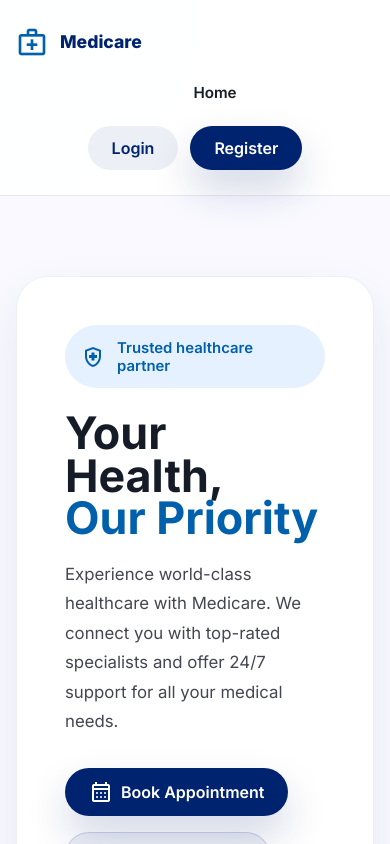
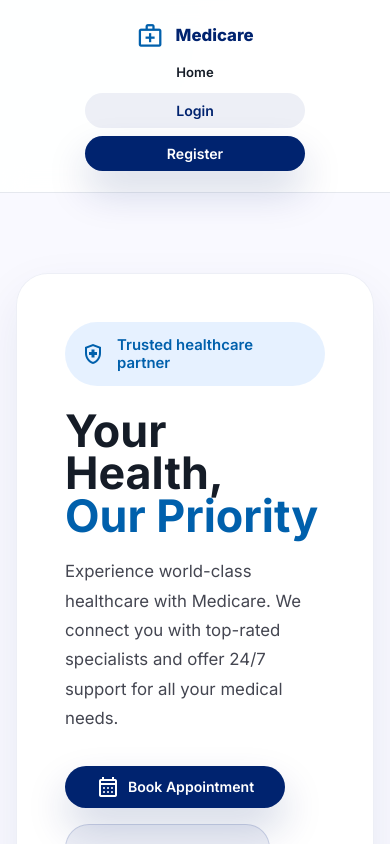
Before and after one commit to dharmraj192067-alt/medicare-doctor-appointment-system, a React app in the folder Frontend/: page / in a window 390 px wide. Shown: the top 844 px of the page. Built offline with nearby package versions, Linux system fonts and the light colour scheme; the HTML template or start-up script is replaced by a standard one.

Commit message:
Improve responsive navbar

```diff
--- a/Frontend/src/styles/navbar.css
+++ b/Frontend/src/styles/navbar.css
@@ -24,6 +24,7 @@
   font-weight: 800;
   color: var(--primary);
   font-size: 1.1rem;
+  white-space: nowrap;
 }
 
 .brand-icon {
@@ -36,6 +37,8 @@
   gap: 28px;
   align-items: center;
   flex-wrap: wrap;
+  margin: 0;
+  padding: 0;
 }
 
 .nav-links li {
@@ -47,6 +50,7 @@
   font-size: 0.95rem;
   font-weight: 600;
   position: relative;
+  text-decoration: none;
 }
 
 .nav-links a::after {
@@ -74,6 +78,7 @@
 .nav-user {
   color: var(--on-surface);
   font-weight: 700;
+  white-space: nowrap;
 }
 
 .button-primary,
@@ -85,7 +90,10 @@
   border-radius: 999px;
   padding: 12px 24px;
   font-weight: 600;
-  transition: transform 0.2s ease, box-shadow 0.2s ease, background 0.2s ease;
+  transition: transform 0.2s ease, box-shadow 0.2s ease,
+    background 0.2s ease;
+  border: none;
+  cursor: pointer;
 }
 
 .button-primary {
@@ -103,20 +111,115 @@
   background: rgba(30, 58, 138, 0.08);
 }
 
+/* ================================
+   TABLET
+================================ */
+
+@media (max-width: 900px) {
+  .nav-inner {
+    gap: 16px;
+    padding: 0 1rem;
+  }
+
+  .nav-links {
+    gap: 18px;
+  }
+
+  .nav-actions {
+    gap: 8px;
+  }
+
+  .button-primary,
+  .button-ghost {
+    padding: 10px 18px;
+  }
+}
+
+/* ================================
+   MOBILE
+================================ */
+
 @media (max-width: 768px) {
+  .topbar {
+    position: relative;
+  }
+
   .nav-inner {
     flex-direction: column;
     align-items: stretch;
-    padding: 16px 0;
+    justify-content: center;
+    gap: 14px;
+    padding: 14px 5%;
+  }
+
+  .brand {
+    justify-content: center;
+    font-size: 1.05rem;
+  }
+
+  .brand-icon {
+    font-size: 1.7rem;
   }
 
   .nav-links {
     justify-content: center;
-    gap: 18px;
+    align-items: center;
+    gap: 12px 18px;
+    width: 100%;
+  }
+
+  .nav-links a {
+    font-size: 0.9rem;
   }
 
   .nav-actions {
     justify-content: center;
+    align-items: center;
+    width: 100%;
+    gap: 8px;
+  }
+
+  .nav-user {
+    font-size: 0.9rem;
+    text-align: center;
+  }
+
+  .button-primary,
+  .button-ghost {
+    padding: 9px 16px;
+    font-size: 0.88rem;
+  }
+}
+
+/* ================================
+   SMALL MOBILE
+================================ */
+
+@media (max-width: 480px) {
+  .nav-inner {
+    padding: 12px 4%;
+    gap: 12px;
+  }
+
+  .nav-links {
+    gap: 10px 14px;
+  }
+
+  .nav-links a {
+    font-size: 0.82rem;
+  }
+
+  .nav-actions {
+    flex-direction: column;
+  }
+
+  .nav-user {
     width: 100%;
   }
+
+  .button-primary,
+  .button-ghost {
+    width: 100%;
+    max-width: 220px;
+  }
 }
```
